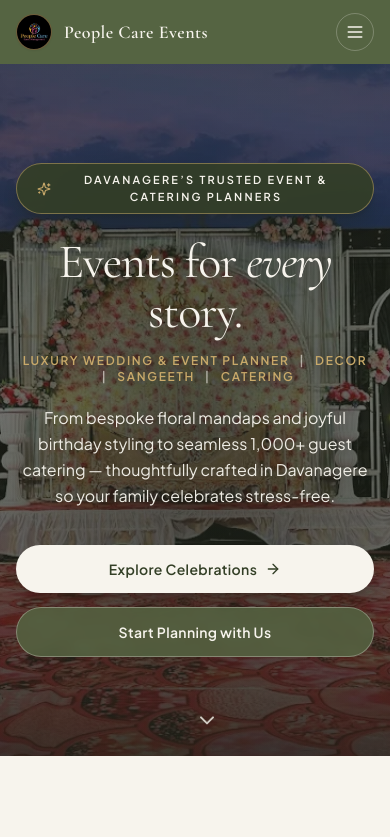
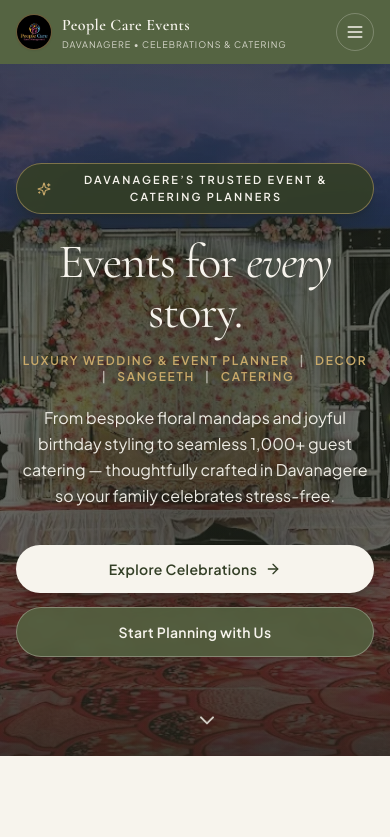
Before and after one commit to Ujwal-Ramaiah-Venkatesh/PeopleCare, a React (Vite) app: page / in a window 390 px wide. Shown: the top 837 px of the page. Built offline with nearby package versions, Linux system fonts and the light colour scheme.

Commit message:
Show Davanagere tagline in mobile navbar

```diff
--- a/src/components/Navbar.tsx
+++ b/src/components/Navbar.tsx
@@ -46,13 +46,13 @@ export function Navbar({ onBookClick }: NavbarProps) {
     >
       <div className="max-w-7xl mx-auto px-4 sm:px-6 lg:px-8 h-16 md:h-20 flex items-center justify-between gap-4">
         {/* Left: Emblem + Brand */}
-        <a href="#top" className="flex items-center gap-3 group">
+        <a href="#top" className="flex items-center gap-2.5 sm:gap-3 group min-w-0">
           <BrandEmblem className="w-9 h-9 md:w-10 md:h-10 transition-transform duration-300 group-hover:scale-105" />
-          <div className="leading-tight">
-            <span className="font-serif text-lg md:text-xl font-semibold tracking-wide text-cream block">
+          <div className="leading-tight min-w-0">
+            <span className="font-serif text-base sm:text-lg md:text-xl font-semibold tracking-wide text-cream block truncate">
               {siteConfig.brandName}
             </span>
-            <span className="hidden sm:block text-[10px] uppercase tracking-[0.2em] text-cream/75">
+            <span className="block text-[9px] sm:text-[10px] uppercase tracking-[0.11em] sm:tracking-[0.2em] text-cream/80 mt-0.5 truncate">
               Davanagere • Celebrations &amp; Catering
             </span>
           </div>
```
